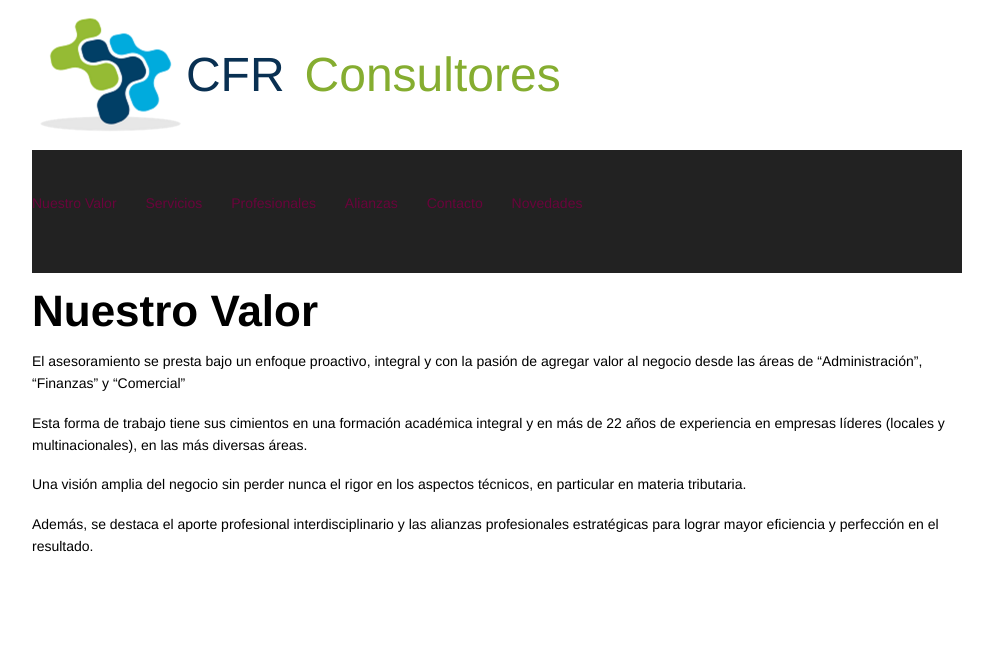
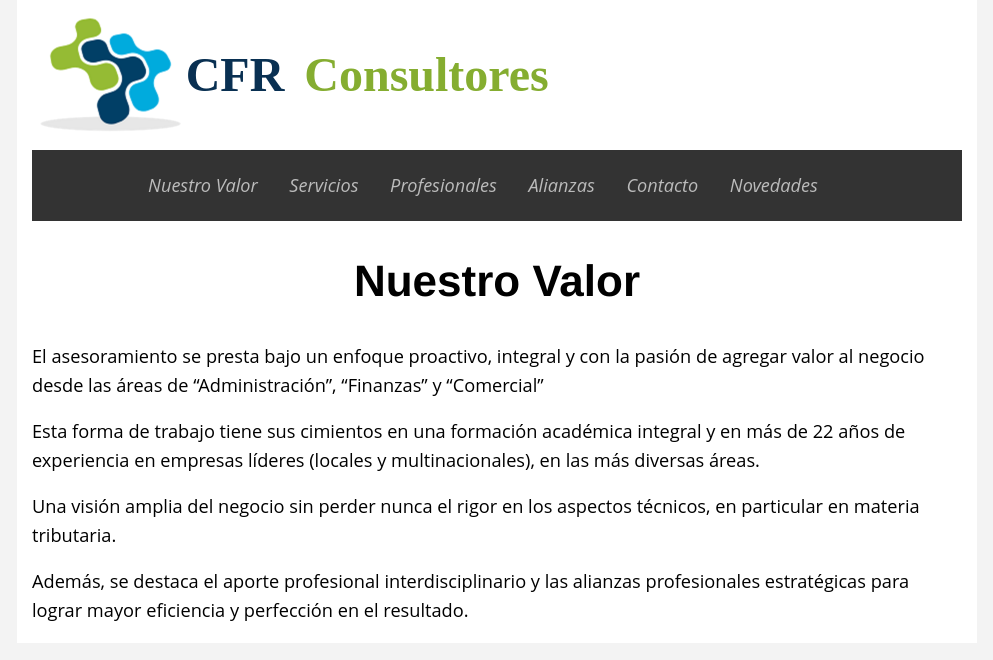
Before and after one commit to cfrconsultores/cfrconsultores.github.io, a Jekyll site: the page built from index.md, in a window 1280 px wide. Shown: the top 660 px of the page, without its empty margins (143-1136 px from the left). Built offline with Jekyll 4.4.1, drawn with Linux system fonts in a browser that asks for light colours.

Commit message:
Mejoras visuales

```diff
--- a/_includes/nav.html
+++ b/_includes/nav.html
@@ -1,8 +1,3 @@
-<div class="top">
-	<img src="/assets/images/logo_cfr.png" width="150" height="150">
-	<span class="titulo">CFR</span><span class="sub-titulo">Consultores</span>
-</div>
-<!-- Navigation -->
 <nav>
 	<ul class="nav-bar">
 		<li>
--- /dev/null
+++ b/_includes/top.html
@@ -0,0 +1,4 @@
+<div class="top">
+  <img src="/assets/images/logo_cfr.png" width="150" height="150">
+  <span class="titulo">CFR</span><span class="sub-titulo">Consultores</span>
+</div>
--- a/_layouts/default.html
+++ b/_layouts/default.html
@@ -34,24 +34,17 @@
 <body>
 
 <!-- Whole Body Div -->
-<div class="row">
+<div class="row whole">
   <div class="twelve columns centered">
-
-
+      {% include top.html %}
       {% include nav.html %}
-
     <!-- Main page content -->
-<div id="wrapper">
-
-
+    <div id="wrapper" class="row">
+      <div class="twelve columns">
     	   {{ content }}
-
-
+      </div>
     <!-- end wrapper -->
     </div>
-
-
-
   <!-- End Whole-Body Div -->
   </div>
 </div>
--- a/assets/css/app.css
+++ b/assets/css/app.css
@@ -1,9 +1,32 @@
+body {
+	font-family: 'Open Sans', 'Helvetica Neue', Helvetica, Arial, sans-serif;
+	background-color: #f3f3f3;
+	font-size: 16px;
+}
+
+p {
+	font-size: 1.3em;
+}
+
+.row.whole {
+	background-color: #fff;
+	min-height: 600px;
+}
+
+h1 {
+	text-align: center;
+	font-family: Raleway, 'Helvetica Neue', Helvetica, Arial, sans-serif;
+	padding: 0.5em;
+}
+
 .top img, .top span {
 	display: inline-block;
 	vertical-align: middle;
 }
 
 .titulo,  .sub-titulo {
+	font-family: serif;
+	font-weight: bold;
 	font-size: 48px;
 	margin-right: 20px;
 }
@@ -17,25 +40,26 @@
 }
 
 nav {
-	background-color: #222;
-	padding: 2em 0;
-	line-height: 1em;
-	font-size: 1.5em;
+	background-color: #333;
+	padding: 1.5em 0;
 }
 
-nav li a {
-	font-size: 2em;
+.nav-bar {
+	margin: 0;
+	text-align: center;
 }
 
-nav a, nav a:visited {
-	color: #999;
+.nav-bar li {
+	display: inline;
+	padding-right: 2em
 }
 
-nav a, nav a:active {
+nav a, a:visited {
+	font-size: 1.3em;
+	font-style: italic;
+	color: #BBB;
+}
+
+nav a:active, nav a:hover {
 	color: #fff;
 }
-
-nav ul li {
-	display: inline;
-	padding-right: 25px;
-}
```
Also changed, not shown: assets/js/app.js (added). Lines whose indentation alone changed are shown as unchanged.
